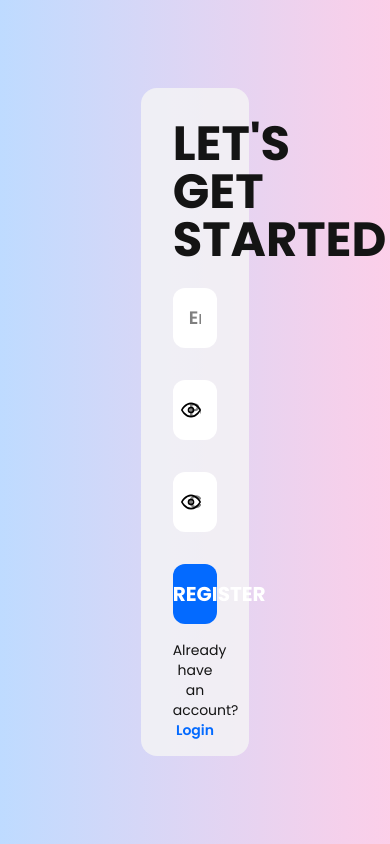
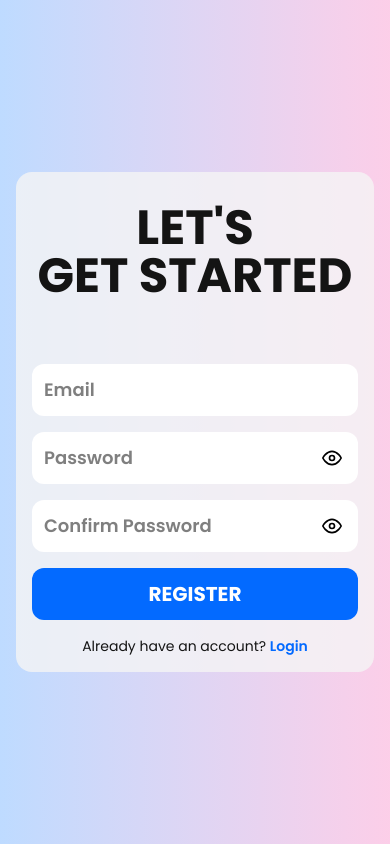
Before and after one commit to Kushagra-0/qr-code-frontend, a React (Vite) app: page /register in a window 390 px wide. Built offline with nearby package versions, Linux system fonts and the light colour scheme.

Commit message:
made auth pages more responsive

```diff
--- a/src/components/auth/FindEmailForm.tsx
+++ b/src/components/auth/FindEmailForm.tsx
@@ -49,8 +49,8 @@ const FindEmailForm = () => {
 
 
     return (
-        <div className="bg-[#F5F5F5]/80 h-6/7 w-2/6 rounded-2xl px-8 pt-8 pb-4 flex flex-col justify-between">
-            <div>
+        <div className="bg-[#F5F5F5]/80 w-full sm:w-4/6 md:w-3/6 lg:w-2/6 rounded-2xl px-8 pt-8 pb-4 flex flex-col justify-between">
+            <div className='mb-44'>
                 <h2 className="text-5xl font-bold text-center text-[#141414]">
                     ENTER
                 </h2>
@@ -66,10 +66,10 @@ const FindEmailForm = () => {
                             {error}
                         </div>
                     )}
-                    <div className="mb-8">
+                    <div className="mb-4 md:mb-8">
                         <input
                             type="email"
-                            className="w-full p-4 rounded-xl focus:outline-none bg-[#FFFFFF] font-semibold text-lg"
+                            className="w-full p-3 md:p-4 rounded-xl focus:outline-none bg-[#FFFFFF] font-semibold text-lg"
                             required
                             value={email}
                             placeholder="Email"
@@ -79,7 +79,7 @@ const FindEmailForm = () => {
 
                     <button
                         type="submit"
-                        className={`w-full py-4 rounded-xl ${isLoading ? 'bg-gray-400' : 'bg-[#036AFF]'
+                        className={`w-full py-3 md:py-4 rounded-xl ${isLoading ? 'bg-gray-400' : 'bg-[#036AFF]'
                             } text-white text-xl font-bold`}
                         disabled={isLoading}
                     >
--- a/src/components/auth/LoginForm.tsx
+++ b/src/components/auth/LoginForm.tsx
@@ -49,8 +49,8 @@ const LoginForm = () => {
 
 
   return (
-    <div className="bg-[#F5F5F5]/80 h-6/7 w-2/6 rounded-2xl px-8 pt-8 pb-4 flex flex-col justify-between">
-      <div>
+    <div className="bg-[#F5F5F5]/80 w-full sm:w-4/6 md:w-3/6 lg:w-2/6 rounded-2xl px-4 md:px-8 pt-8 pb-4 flex flex-col justify-between">
+      <div className='mb-16'>
         <h2 className="text-5xl font-bold text-center text-[#141414]">
           WELCOME BACK
         </h2>
@@ -63,10 +63,10 @@ const LoginForm = () => {
               {error}
             </div>
           )}
-          <div className="mb-8">
+          <div className="mb-4 md:mb-8">
             <input
               type="email"
-              className="w-full p-4 rounded-xl focus:outline-none bg-[#FFFFFF] font-semibold text-lg"
+              className="w-full p-3 md:p-4 rounded-xl focus:outline-none bg-[#FFFFFF] font-semibold text-lg"
               required
               value={email}
               placeholder="Email"
@@ -77,7 +77,7 @@ const LoginForm = () => {
           <div className="relative mb-2">
             <input
               type={showPassword ? 'text' : 'password'}
-              className="w-full p-4 rounded-xl focus:outline-none bg-[#FFFFFF] font-semibold text-lg"
+              className="w-full p-3 md:p-4 rounded-xl focus:outline-none bg-[#FFFFFF] font-semibold text-lg"
               required
               value={password}
               placeholder="Password"
@@ -103,7 +103,7 @@ const LoginForm = () => {
 
           <button
             type="submit"
-            className={`w-full py-4 rounded-xl ${isLoading ? 'bg-gray-400' : 'bg-[#036AFF]'
+            className={`w-full py-3 md:py-4 rounded-xl ${isLoading ? 'bg-gray-400' : 'bg-[#036AFF]'
               } text-white text-xl font-bold`}
             disabled={isLoading}
           >
--- a/src/components/auth/RegisterForm.tsx
+++ b/src/components/auth/RegisterForm.tsx
@@ -77,8 +77,8 @@ const RegisterForm = () => {
   };
 
   return (
-    <div className="bg-[#F5F5F5]/80 h-6/7 w-2/6 rounded-2xl px-8 pt-8 pb-4 flex flex-col justify-between">
-      <div>
+    <div className="bg-[#F5F5F5]/80 w-full sm:w-4/6 md:w-3/6 lg:w-2/6 rounded-2xl px-4 md:px-8 pt-8 pb-4 flex flex-col justify-between">
+      <div className='mb-10'>
         <h2 className="text-5xl font-bold text-center text-[#141414]">LET'S</h2>
         <h2 className="text-5xl font-bold text-center text-[#141414] mb-6">
           GET STARTED
@@ -91,10 +91,10 @@ const RegisterForm = () => {
             <p className="text-red-500 font-semibold text-sm mb-4 text-center">{error}</p>
           )}
 
-          <div className="mb-8">
+          <div className="mb-4 md:mb-8">
             <input
               type="email"
-              className="w-full p-4 rounded-xl focus:outline-none bg-[#FFFFFF] font-semibold text-lg"
+              className="w-full p-3 md:p-4 rounded-xl focus:outline-none bg-[#FFFFFF] font-semibold text-lg"
               required
               value={email}
               placeholder="Email"
@@ -102,10 +102,10 @@ const RegisterForm = () => {
             />
           </div>
 
-          <div className="mb-8 relative">
+          <div className="mb-4 md:mb-8 relative">
             <input
               type={showPassword ? 'text' : 'password'}
-              className="w-full p-4 rounded-xl focus:outline-none bg-[#FFFFFF] font-semibold text-lg"
+              className="w-full p-3 md:p-4 rounded-xl focus:outline-none bg-[#FFFFFF] font-semibold text-lg"
               required
               value={password}
               placeholder="Password"
@@ -122,9 +122,10 @@ const RegisterForm = () => {
             </button>
 
             {passwordFocused && (
-              <div className="absolute top-0 left-full ml-4 w-64 p-4 rounded-xl bg-white shadow-lg border border-gray-200 z-10">
+              <div className="absolute top-full md:top-0 left-0 md:left-full mt-4 md:mt-0 ml-0 md:ml-4 w-64 p-4 rounded-xl bg-white shadow-lg border border-gray-200 z-10">
+                <div className="md:hidden absolute left-4 -top-2 w-0 h-0 border-l-8 border-r-8 border-b-8 border-l-transparent border-r-transparent border-b-white"></div>
 
-                <div className="absolute -left-2 top-4 w-0 h-0 border-t-8 border-b-8 border-r-8 border-t-transparent border-b-transparent border-r-white"></div>
+                <div className="hidden md:block absolute -left-2 md:-left-2 top-0 md:top-4 w-0 h-0 md:border-t-8 md:border-b-8 md:border-r-8 md:border-t-transparent md:border-b-transparent md:border-r-white"></div>
 
                 <p className={`${validation.length ? 'text-green-600' : 'text-red-500'}`}>
                   {validation.length ? '✅' : '❌'} At least 8 characters
@@ -142,10 +143,10 @@ const RegisterForm = () => {
             )}
           </div>
 
-          <div className="mb-8 relative">
+          <div className="mb-4 md:mb-8 relative">
             <input
               type={showConfirmPassword ? 'text' : 'password'}
-              className="w-full p-4 rounded-xl focus:outline-none bg-[#FFFFFF] font-semibold text-lg"
+              className="w-full p-3 md:p-4 rounded-xl focus:outline-none bg-[#FFFFFF] font-semibold text-lg"
               required
               value={confirmPassword}
               placeholder="Confirm Password"
@@ -162,7 +163,7 @@ const RegisterForm = () => {
 
           <button
             type="submit"
-            className={`w-full py-4 rounded-xl ${isLoading ? 'bg-gray-400' : 'bg-[#036AFF]'
+            className={`w-full py-3 md:py-4 rounded-xl ${isLoading ? 'bg-gray-400' : 'bg-[#036AFF]'
               } text-white text-xl font-bold`}
             disabled={isLoading}
           >
--- a/src/pages/public/findEmail/FindEmail.tsx
+++ b/src/pages/public/findEmail/FindEmail.tsx
@@ -3,7 +3,7 @@ import FindEmailForm from "../../../components/auth/FindEmailForm";
 
 const FindEmail = () => {
   return (
-    <div className="bg-gradient-to-r from-blue-200 to-pink-200 p-8 h-screen w-full flex items-center justify-center">
+    <div className="bg-gradient-to-r from-blue-200 to-pink-200 p-4 md:p-8 h-screen w-full flex items-center justify-center">
       <FindEmailForm />
     </div>
   );
--- a/src/pages/public/login/Login.tsx
+++ b/src/pages/public/login/Login.tsx
@@ -2,7 +2,7 @@ import LoginForm from '../../../components/auth/LoginForm';
 
 const Login = () => {
   return (
-    <div className="bg-gradient-to-r from-blue-200 to-pink-200 p-8 h-screen w-full flex items-center justify-center">
+    <div className="bg-gradient-to-r from-blue-200 to-pink-200 p-4 md:p-8 h-screen w-full flex items-center justify-center">
       <LoginForm />
     </div>
   );
--- a/src/pages/public/register/Register.tsx
+++ b/src/pages/public/register/Register.tsx
@@ -2,7 +2,7 @@ import RegisterForm from '../../../components/auth/RegisterForm';
 
 const Register = () => {
   return (
-    <div className="bg-gradient-to-r from-blue-200 to-pink-200 p-8 h-screen w-full flex items-center justify-center">
+    <div className="bg-gradient-to-r from-blue-200 to-pink-200 p-4 md:p-8 h-screen w-full flex items-center justify-center">
       <RegisterForm />
     </div>
   );
```
